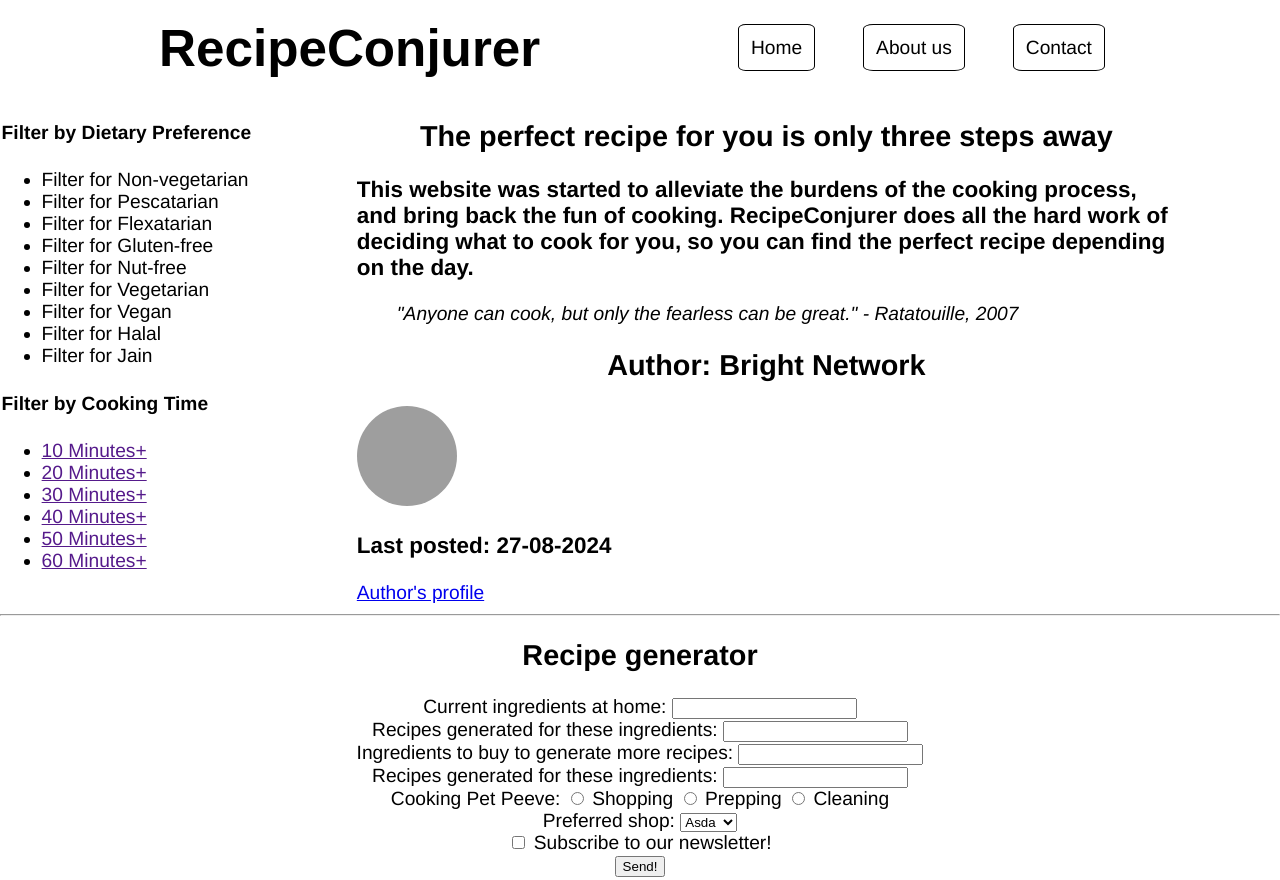
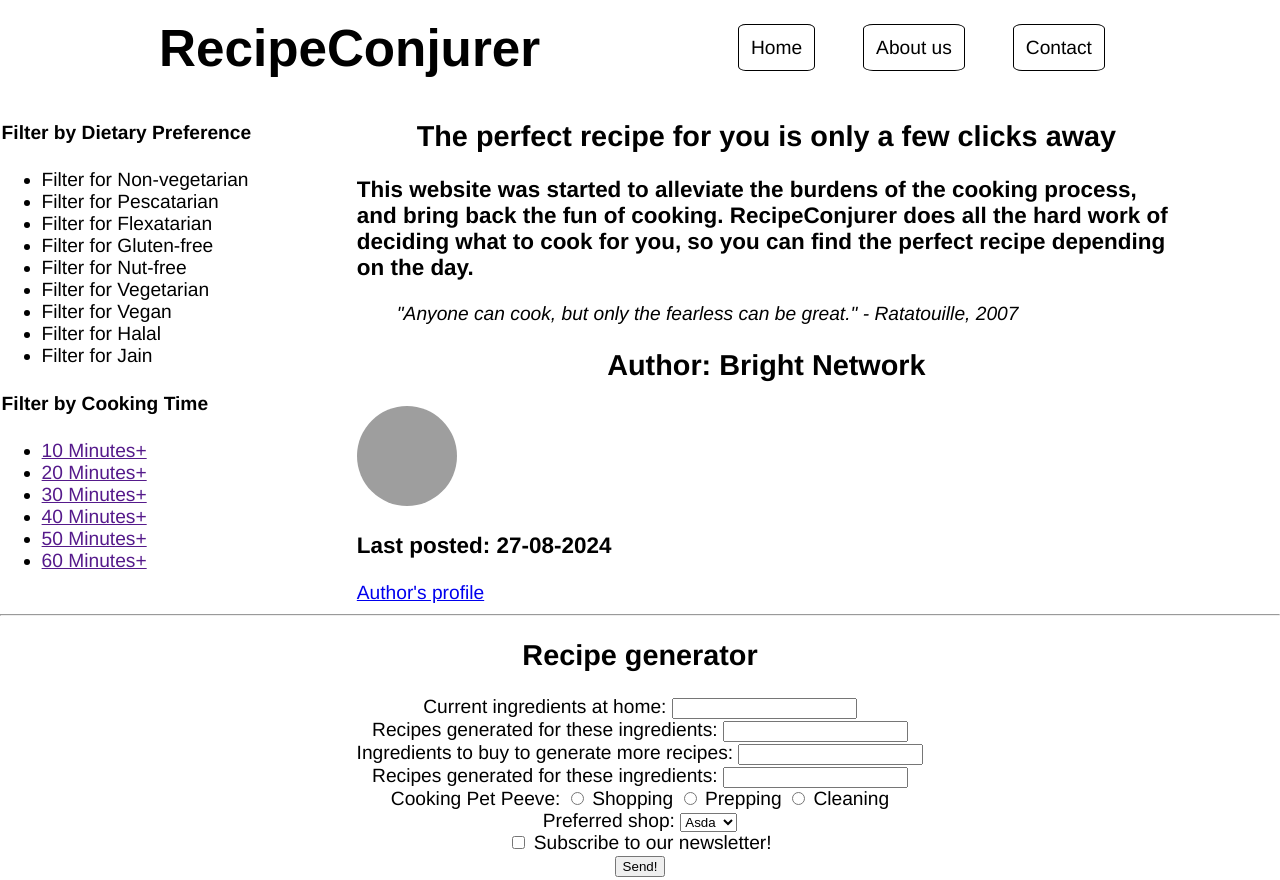
Before and after one commit to ridvlp/ridvlp.github.io, a plain HTML site: page index.html in a window 1280 px wide. Shown: the top 880 px of the page. Drawn offline with Linux system fonts and the light colour scheme; no server answers; grey boxes are pictures that could not be loaded; a web font is replaced by a local one.

Commit message:
initial commit

```diff
--- a/index.html
+++ b/index.html
@@ -57,7 +57,7 @@
                 <article>
                     <header>
                         <!-- Article's header goes here -->
-                        <h2>The perfect recipe for you is only three steps away</h2>
+                        <h2>The perfect recipe for you is only a few clicks away</h2>
                         <h3>This website was started to alleviate the burdens of the cooking process, and bring back the fun of cooking. RecipeConjurer does all the hard work of deciding what to cook for you, so you can find the perfect recipe depending on the day.</h3>
                     </header>
                     <main>
```
